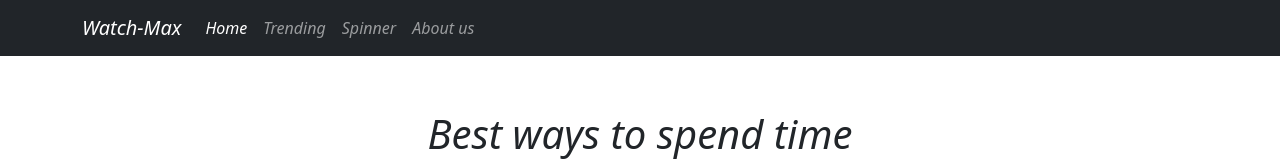
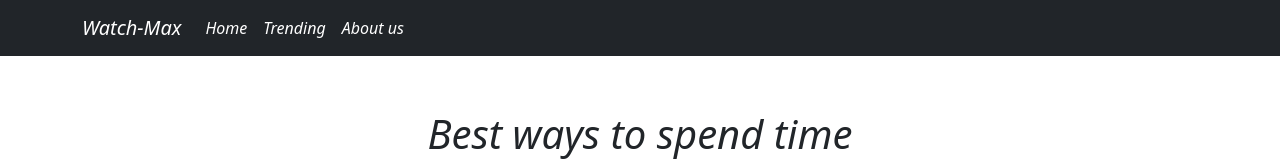
Before and after one commit to bavan207/series, a plain HTML site: page index.html in a window 1280 px wide. Shown: the top 161 px of the page. Drawn offline with Linux system fonts and the light colour scheme.

Commit message:
Update index.html

```diff
--- a/index.html
+++ b/index.html
@@ -33,14 +33,13 @@
                 <a class="nav-link active" aria-current="page" href="index.html">Home</a>
               </li>
               <li class="nav-item">
-                <a class="nav-link" href="trending.html">Trending</a>
+                <a class="nav-link active" href="trending.html">Trending</a>
               </li>
+
               <li class="nav-item">
-                <a class="nav-link" href="#">Spinner</a>
+                <a class="nav-link active" href="about-us.html">About us</a>
               </li>
-              <li class="nav-item">
-                <a class="nav-link" href="#">About us</a>
-              </li>
+
 
             </ul>
           </div>
```
